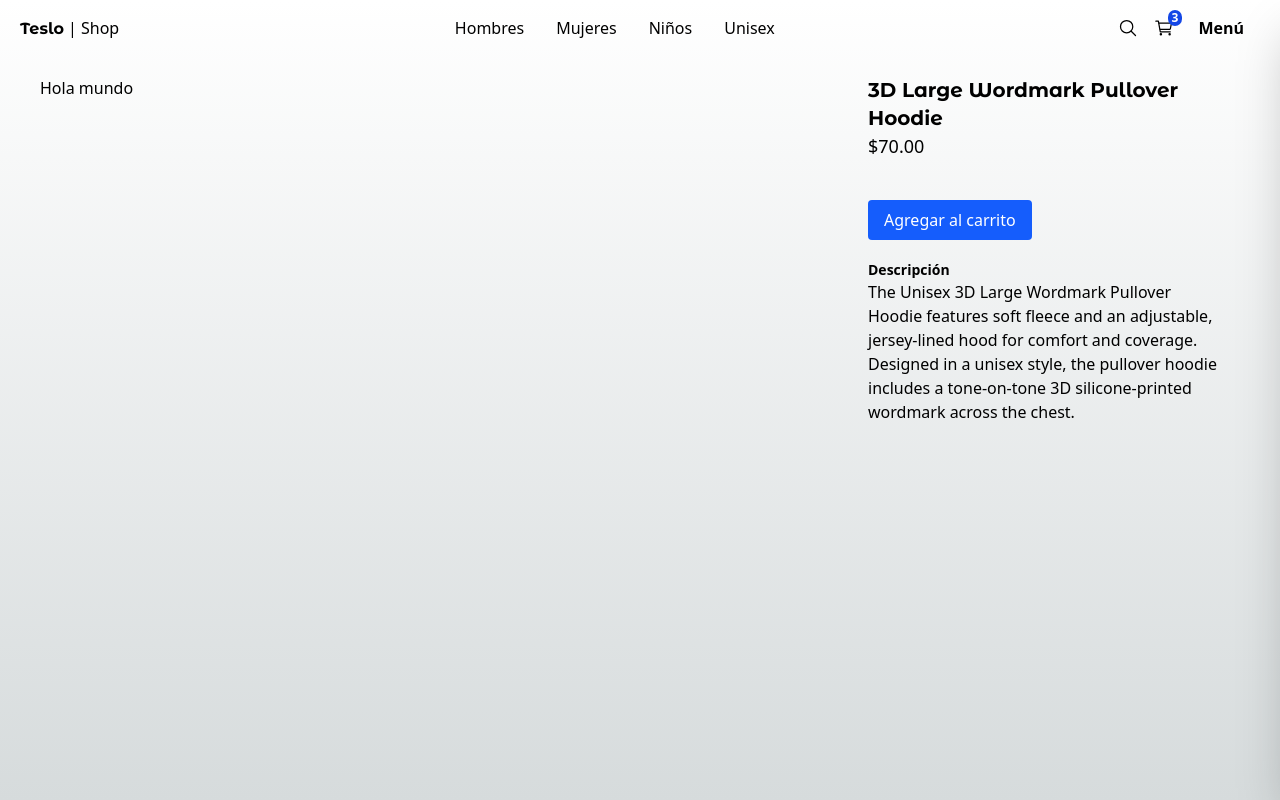
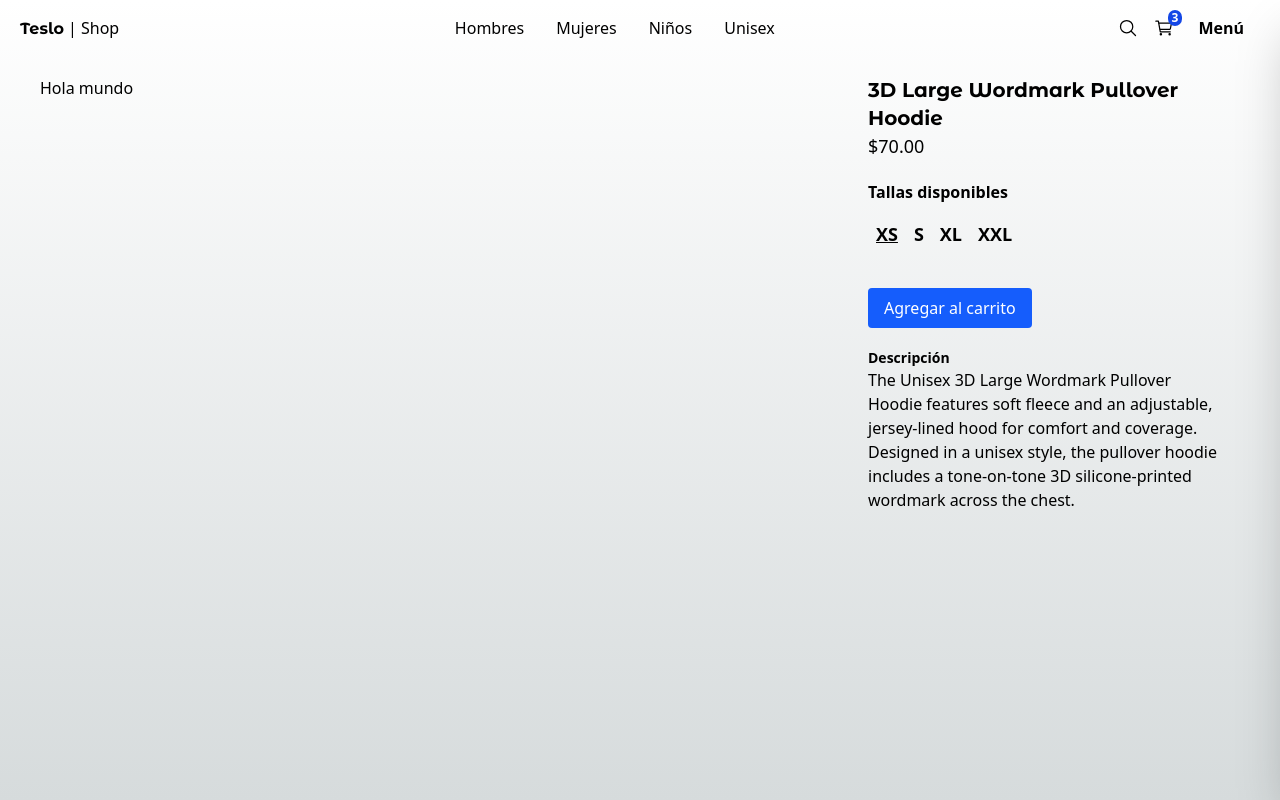
Before and after one commit to eduucas99/ecommerce-shop, a Next.js app: page /product/3d_large_wordmark_pullover_hoodie in a window 1280 px wide. Built offline with nearby package versions, Linux system fonts and the light colour scheme.

Commit message:
add selectedSize

```diff
--- a/src/app/(shop)/product/[slug]/page.tsx
+++ b/src/app/(shop)/product/[slug]/page.tsx
@@ -1,7 +1,7 @@
 import { initialData } from "@/seed/seed";
-import notFound from "./not-found";
+import { notFound } from "next/navigation";
 import { titleFont } from "@/config/fonts";
-
+import { SizeSelector } from "@/components/index"
 interface Props {
   params: {
     slug: string;
@@ -32,7 +32,7 @@
         <p className="text-lg mb-5">${product?.price.toFixed(2)}</p>
 
         {/* selector de Tallas */}
-
+        <SizeSelector selectedSize={product.sizes[0]} availableSizes={product.sizes} />
         {/* Selector de Cantidad */}
 
         {/* Button */}
--- a/src/components/index.ts
+++ b/src/components/index.ts
@@ -4,4 +4,4 @@
 export * from './products/product-grid/ProductGridItem';
 export * from './ui/title/Title';
 export * from './ui/sidebar/Sidebar';
-export * from './product/size-selector/SideSelector';
+export * from './product/size-selector/SizeSelector';
--- a/src/components/product/size-selector/SideSelector.tsx
+++ /dev/null
@@ -1,6 +0,0 @@
-
-export const SideSelector = () => {
-  return (
-    <div>SideSelector</div>
-  )
-}
--- /dev/null
+++ b/src/components/product/size-selector/SizeSelector.tsx
@@ -0,0 +1,31 @@
+import type {Size} from "@/interfaces";
+import clsx from "clsx";
+
+interface Props {
+  selectedSize: Size;
+  availableSizes: Size[];
+}
+
+export const SizeSelector = ({selectedSize, availableSizes}: Props) => {
+  return (
+    <div className="my-5">
+      <h3 className="font-bold mb-4">Tallas disponibles</h3>
+      <div className="flex">
+        {
+          availableSizes.map( size => (
+            <button
+              key={size}
+              className={clsx(
+                "mx-2 hover:underline text-lg cursor-pointer font-semibold",
+                {
+                  'underline': size === selectedSize
+                }
+              )}>
+              {size}
+            </button>
+          ))
+        }
+      </div>
+    </div>
+  )
+}
--- a/src/interfaces/product.interface.ts
+++ b/src/interfaces/product.interface.ts
@@ -12,5 +12,5 @@
     gender: Category;
 }
 export type Category = 'men'|'women'|'kid'|'unisex';
-type Size = 'XS'|'S'|'M'|'L'|'XL'|'XXL'|'XXXL';
-type Type = 'shirts'|'pants'|'hoodies'|'hats';
+export type Size = 'XS'|'S'|'M'|'L'|'XL'|'XXL'|'XXXL';
+export type Type = 'shirts'|'pants'|'hoodies'|'hats';
```
